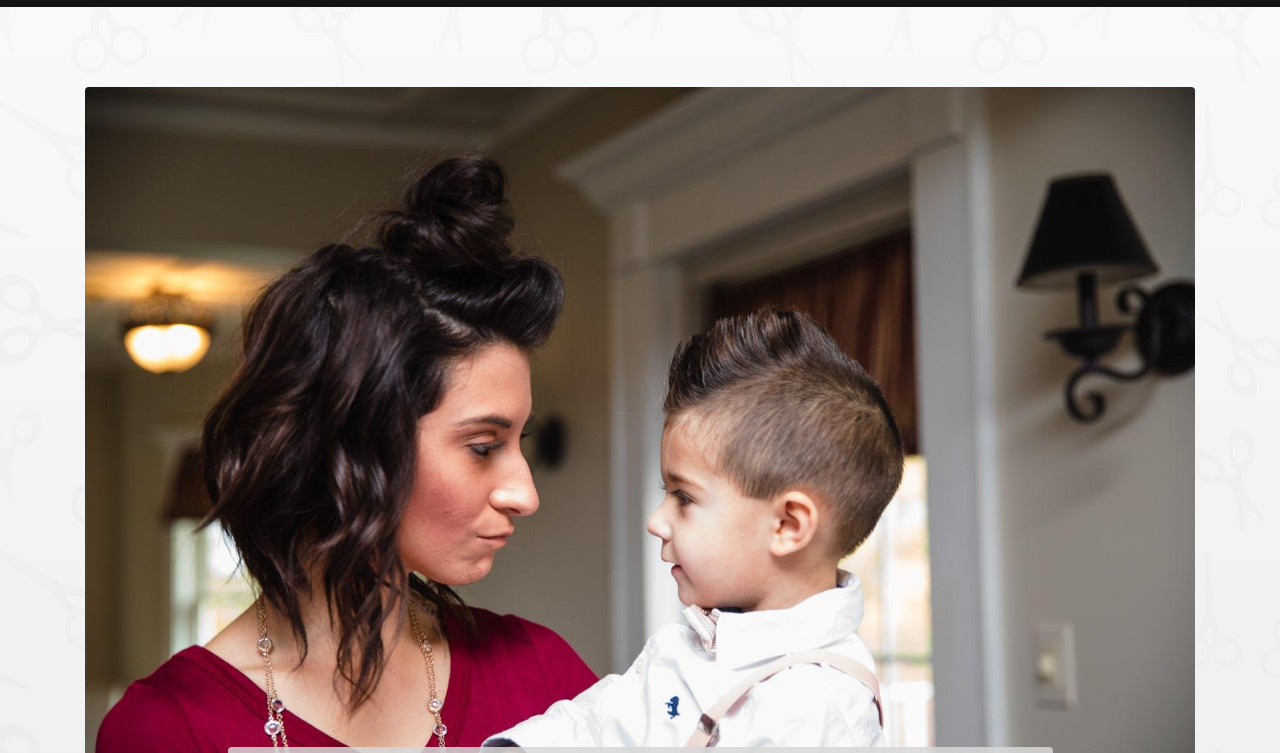
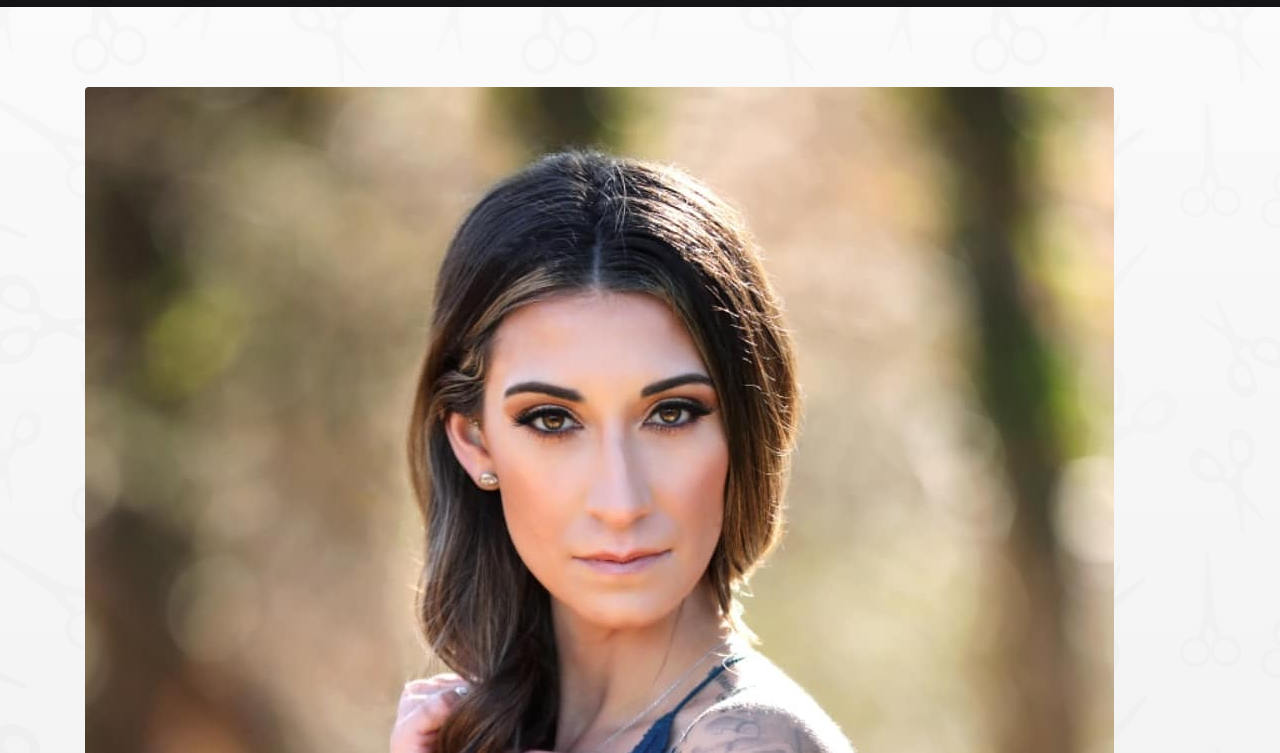
Before and after one commit to PaigePonzeka/NikkiHairstyles, a website: page about.html in a window 1280 px wide. Shown: the part 487-1240 px from the top of the page. Drawn offline with nearby package versions, Linux system fonts and the light colour scheme.

Commit message:
Client Requested Changes - 1/23/20
Updating Nikki's About Photo

```diff
--- a/about.html
+++ b/about.html
@@ -65,7 +65,7 @@
 
     <section class="page-section about-heading">
       <div class="container">
-        <img class="img-fluid rounded about-heading-img mb-3 mb-lg-0" src="img/about.jpg" alt="">
+        <img class="img-fluid rounded about-heading-img mb-3 mb-lg-0" src="img/nikki-headshot-2.jpg" alt="">
         <div class="about-heading-content">
           <div class="row">
             <div class="col-xl-9 col-lg-10 mx-auto">
```
